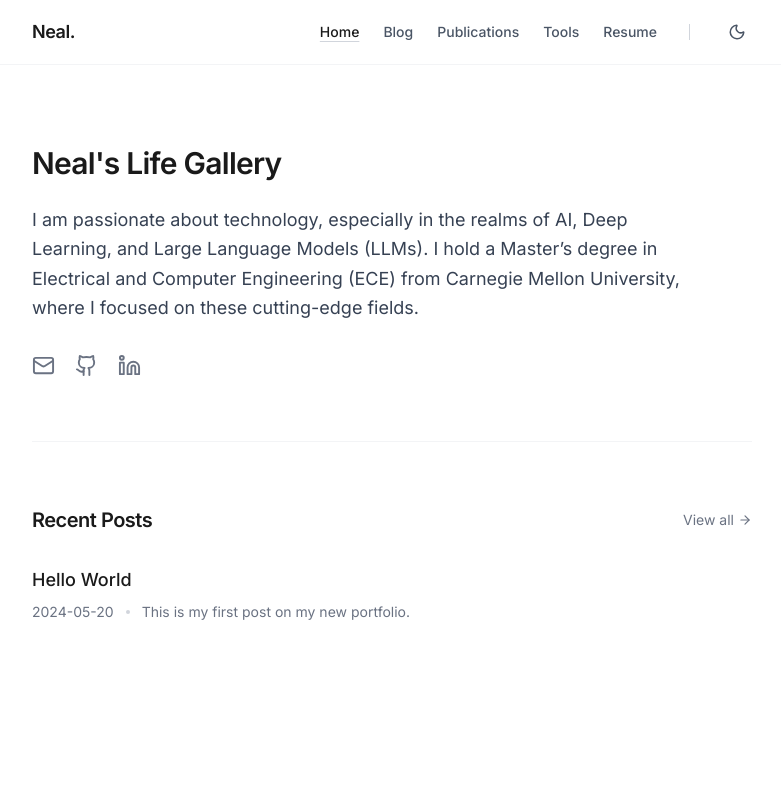
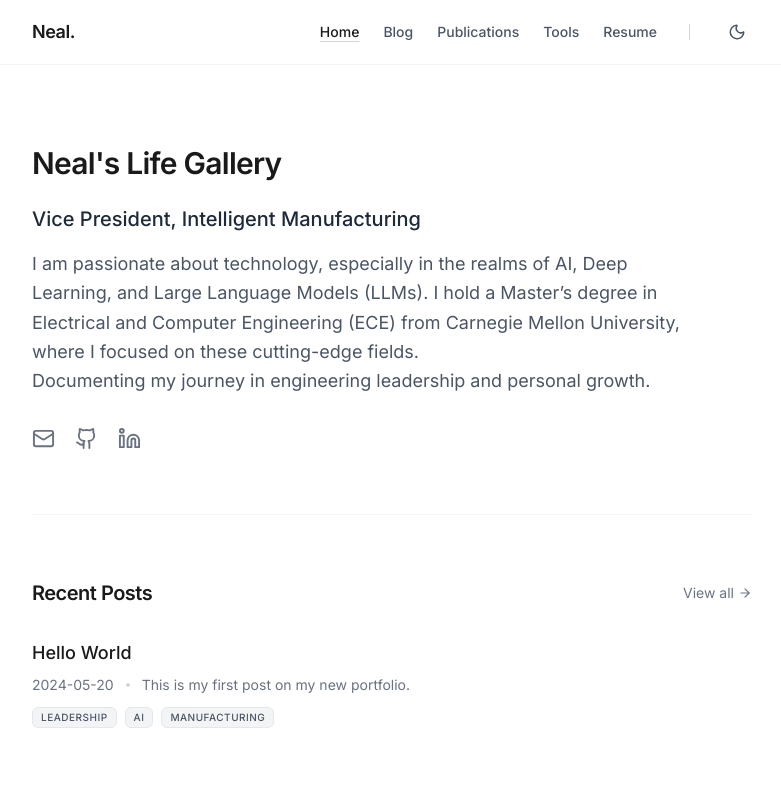
Before and after one commit to CardinalNeal/nealsweb, a Next.js app: page / in a window 1280 px wide. Shown: the top 800 px of the page, without its empty margins (248-1029 px from the left). Built offline with nearby package versions, Linux system fonts and the light colour scheme.

Commit message:
add tags to posts

```diff
--- a/content/posts/hello.mdx
+++ b/content/posts/hello.mdx
@@ -1,6 +1,7 @@
 ---
 title: "Hello World"
 date: "2024-05-20"
+tags: ["Leadership", "AI", "Manufacturing"]
 summary: "This is my first post on my new portfolio."
 ---
 
--- a/src/app/page.tsx
+++ b/src/app/page.tsx
@@ -11,9 +11,20 @@ export default function Home() {
       {/* Brief Introduction Section */}
       <section className="space-y-6">
         <h1 className="text-3xl font-semibold tracking-tight">Neal's Life Gallery</h1>
-        <p className="text-lg leading-relaxed text-gray-700 dark:text-gray-300 max-w-2xl">
-          I am passionate about technology, especially in the realms of AI, Deep Learning, and Large Language Models (LLMs). I hold a Master’s degree in Electrical and Computer Engineering (ECE) from Carnegie Mellon University, where I focused on these cutting-edge fields.
-        </p>
+
+        <div className="space-y-4">
+          {/* 职业头衔 */}
+          <p className="text-xl font-medium text-gray-800 dark:text-gray-200">
+            Vice President, Intelligent Manufacturing
+          </p>
+
+          {/* 个人简介 Hook */}
+          <p className="text-lg leading-relaxed text-gray-600 dark:text-gray-400 max-w-2xl">
+            I am passionate about technology, especially in the realms of AI, Deep Learning, and Large Language Models (LLMs). I hold a Master’s degree in Electrical and Computer Engineering (ECE) from Carnegie Mellon University, where I focused on these cutting-edge fields.
+            <br className="hidden md:block" />
+            Documenting my journey in engineering leadership and personal growth.
+          </p>
+        </div>
 
         {/* Social Links */}
         <div className="flex flex-wrap gap-5 pt-2">
@@ -48,6 +59,18 @@ export default function Home() {
                   <span className="w-1 h-1 rounded-full bg-gray-300 dark:bg-gray-700"></span>
                   <span>{post.summary}</span>
                 </div>
+                {post.tags && post.tags.length > 0 && (
+                    <div className="flex flex-wrap gap-2 mt-3">
+                      {post.tags.map(tag => (
+                        <span
+                          key={tag}
+                          className="text-[10px] uppercase tracking-wider font-medium px-2 py-0.5 rounded-md bg-gray-100 text-gray-600 dark:bg-gray-800 dark:text-gray-400 border border-gray-200 dark:border-gray-700/50"
+                        >
+                          {tag}
+                        </span>
+                      ))}
+                    </div>
+                  )}
               </Link>
             </article>
           ))}
--- a/src/lib/posts.ts
+++ b/src/lib/posts.ts
@@ -19,7 +19,7 @@ export function getSortedPostsData() {
 
     return {
       slug,
-      ...(data as { title: string; date: string; summary: string }),
+      ...(data as { title: string; date: string; summary: string; tags?: string[] }),
     };
   });
 
@@ -33,6 +33,6 @@ export function getPostData(slug: string) {
   return {
     slug,
     content,
-    ...(data as { title: string; date: string; summary: string }),
+    ...(data as { title: string; date: string; summary: string; tags?: string[] }),
   };
 }
```
